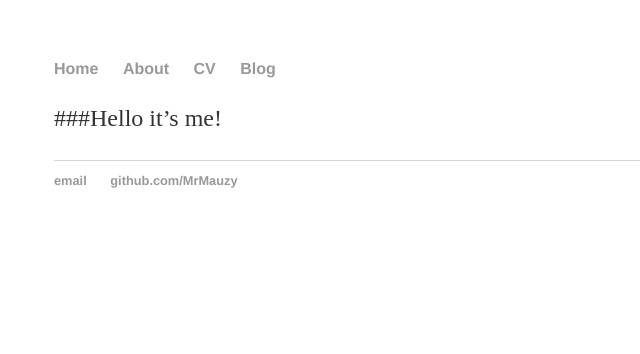
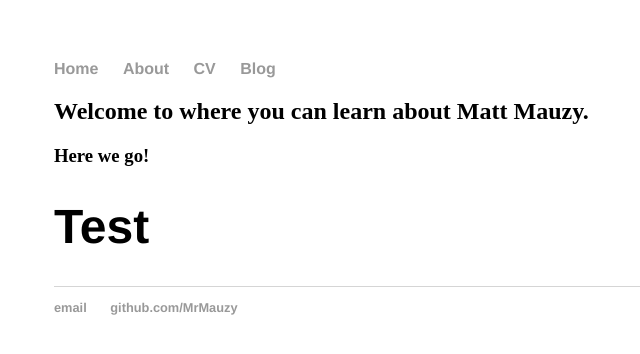
Before and after one commit to MrMauzy/MrMauzy.github.io, a Jekyll site: the page built from about/index.md, in a window 1280 px wide. Shown: the top 354 px of the page, without its empty margins (138-778 px from the left). Built offline with Jekyll 4.4.1, drawn with Linux system fonts in a browser that asks for light colours; our own code applies the rules of GitHub Pages for plain Markdown files.

Commit message:
Update index.md

```diff
--- a/about/index.md
+++ b/about/index.md
@@ -1 +1,5 @@
-###Hello it's me!
+## Welcome to where you can learn about Matt Mauzy.
+
+### Here we go!
+
+# Test
```
